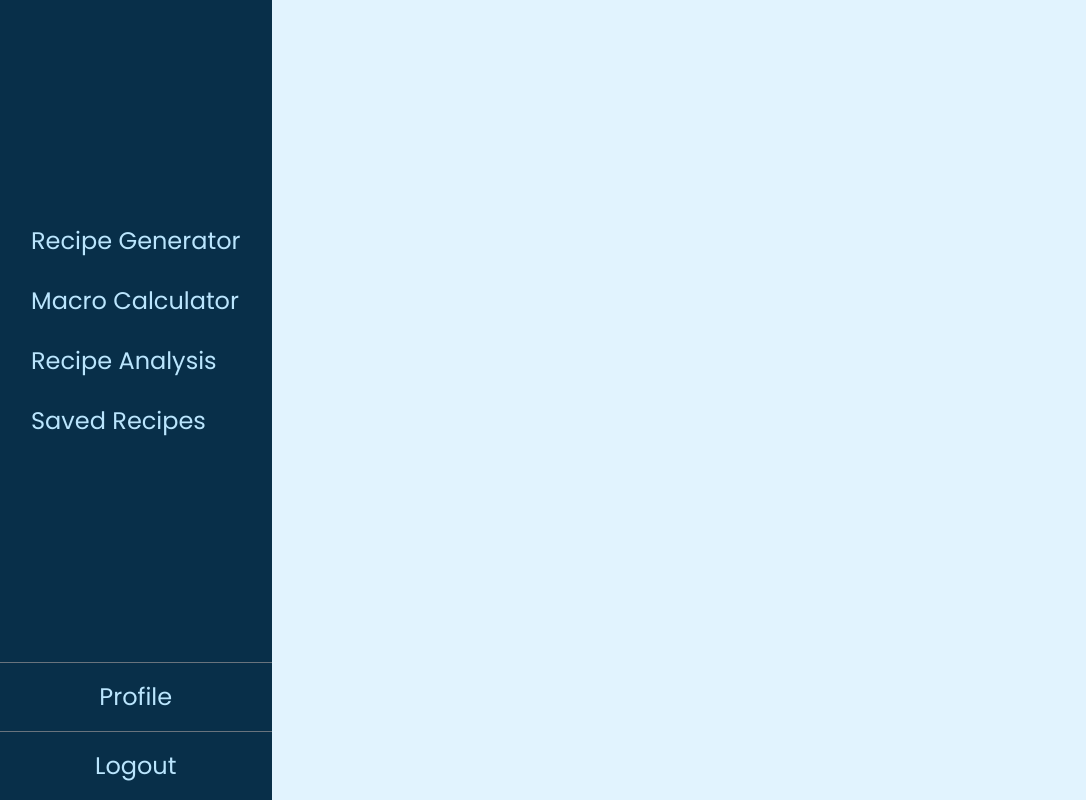
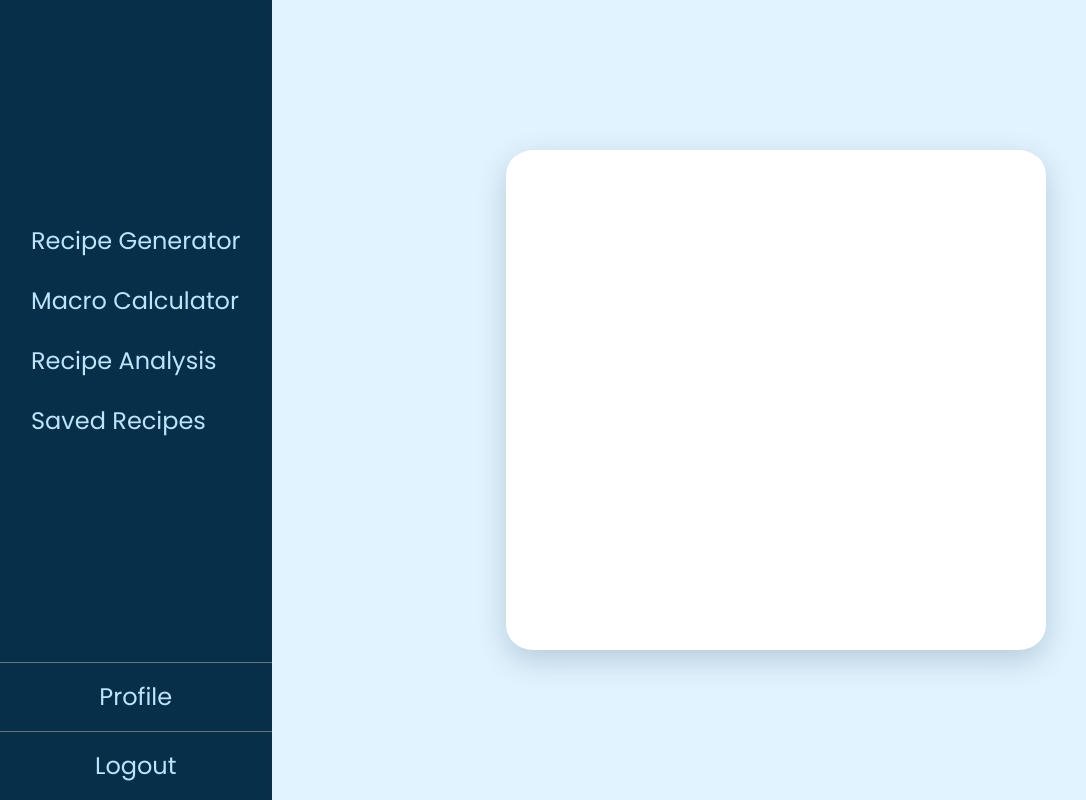
Before and after one commit to daniel-howorth/recipe-generator, a plain HTML site: page index.html in a window 1280 px wide. Shown: the whole page, without its empty margins (1-1087 px from the left). Drawn offline with Linux system fonts and the light colour scheme.

Commit message:
implemented main card

```diff
--- a/index.html
+++ b/index.html
@@ -32,7 +32,11 @@
           </ul>
         </nav>
       </div>
-      <main></main>
+      <main>
+        <div class="card-wrapper">
+          <div class="card"></div>
+        </div>
+      </main>
     </div>
     <script src="index.js"></script>
   </body>
--- a/style.css
+++ b/style.css
@@ -113,6 +113,25 @@ button.menu-btn {
 main {
   background-color: var(--color-off-white);
   flex: 5;
+  display: flex;
+  flex-direction: column;
+  justify-content: center;
+  align-items: center;
+}
+
+.card-wrapper {
+  padding: 32px;
+  width: clamp(500px, 60%, 700px);
+  max-width: 100%;
+}
+
+.card {
+  background-color: var(--color-white);
+  width: 100%;
+  height: 500px;
+  border-radius: 5%;
+  box-shadow: 0px 10px 30px 0px hsl(199, 89%, 48%, 0.2);
+  box-shadow: 0px 10px 30px 0px hsl(204, 80%, 16%, 0.2);
 }
 
 .visually-hidden {
```
